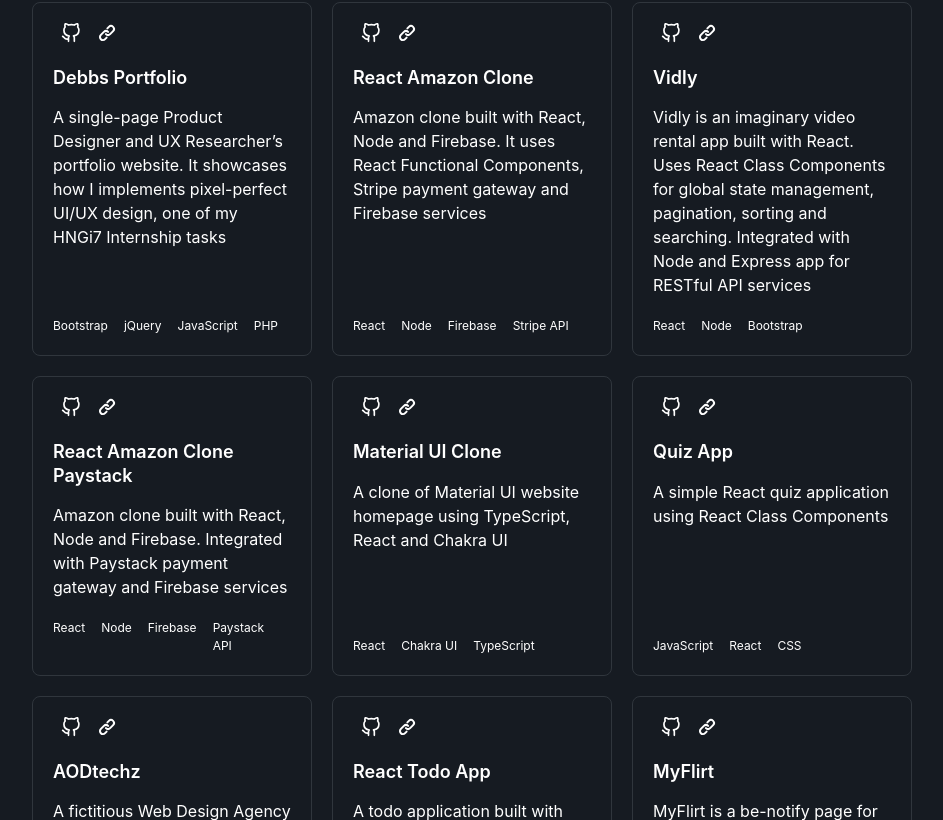
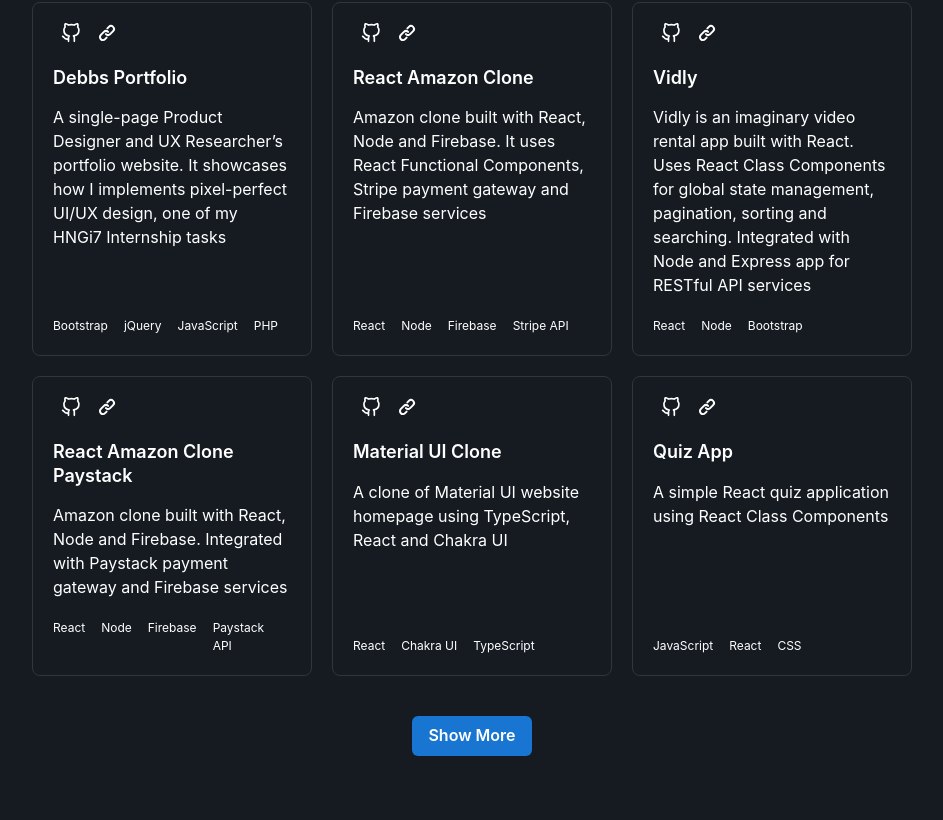
Before and after one commit to davidoluseun/aod-portfolio, a React (Create React App) app: page / in a window 1280 px wide. Shown: the part 1980-2800 px from the top of the page, without its empty margins (168-1111 px from the left). Built offline with nearby package versions, Linux system fonts and the light colour scheme; no server answers.

Commit message:
Implement show few and show all projects

```diff
--- a/src/components/Projects.tsx
+++ b/src/components/Projects.tsx
@@ -1,4 +1,6 @@
+import * as React from "react";
 import {
+  Flex,
   Box,
   Text,
   Heading,
@@ -10,16 +12,32 @@
   Icon,
   useColorMode,
   VisuallyHidden,
+  Button,
 } from "@chakra-ui/react";
 import { HiLink } from "react-icons/hi";
 import { FiGithub } from "react-icons/fi";
 import { getProjects } from "../services/projectService";
 
 const Projects = () => {
+  const [showMore, setShowMore] = React.useState(false);
   const { colorMode } = useColorMode();
-  const projects = getProjects();
+  const allProjects = getProjects();
+
+  const projects = !showMore ? allProjects.slice(0, 6) : allProjects;
+
+  const handleShowMoreToggle = () => {
+    setShowMore(!showMore);
+  };
+
   return (
-    <Box as="section" py="60px" id="projects">
+    <Flex
+      direction="column"
+      align="center"
+      as="section"
+      py="60px"
+      id="projects"
+    >
+      <Box>
         <Heading mb="12" textAlign="center" fontSize="40px" lineHeight="1.3">
           Projects
         </Heading>
@@ -98,6 +116,10 @@
           ))}
         </List>
       </Box>
+      <Button mt="10" onClick={handleShowMoreToggle}>
+        {!showMore ? "Show More" : "Show Less"}
+      </Button>
+    </Flex>
   );
 };
 
```
Lines whose indentation alone changed are shown as unchanged.
